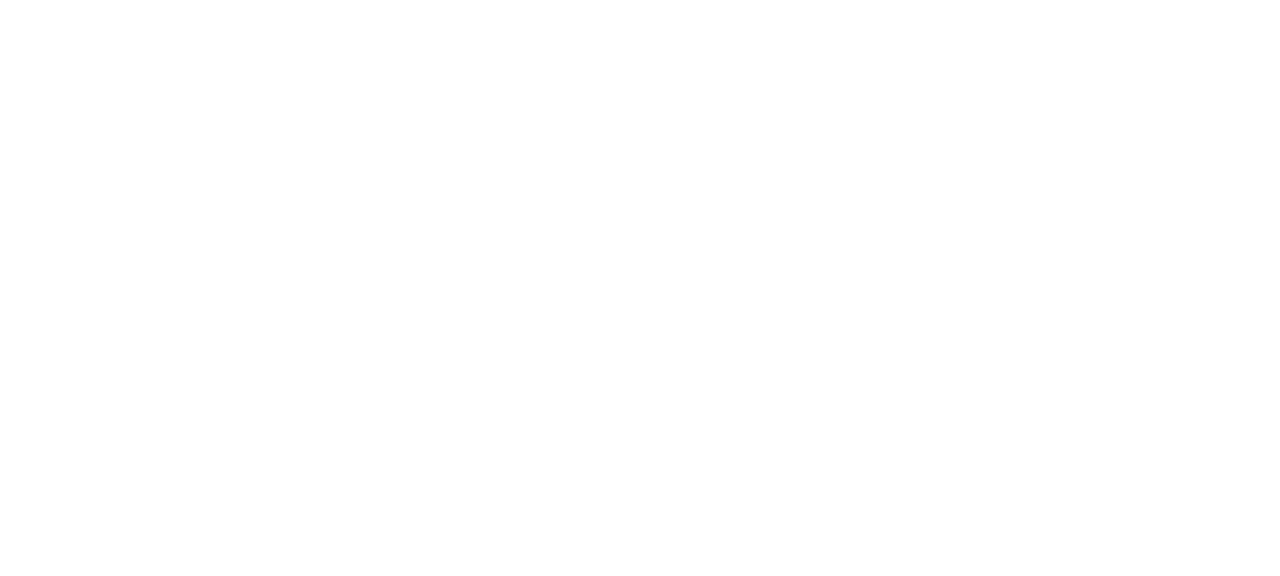
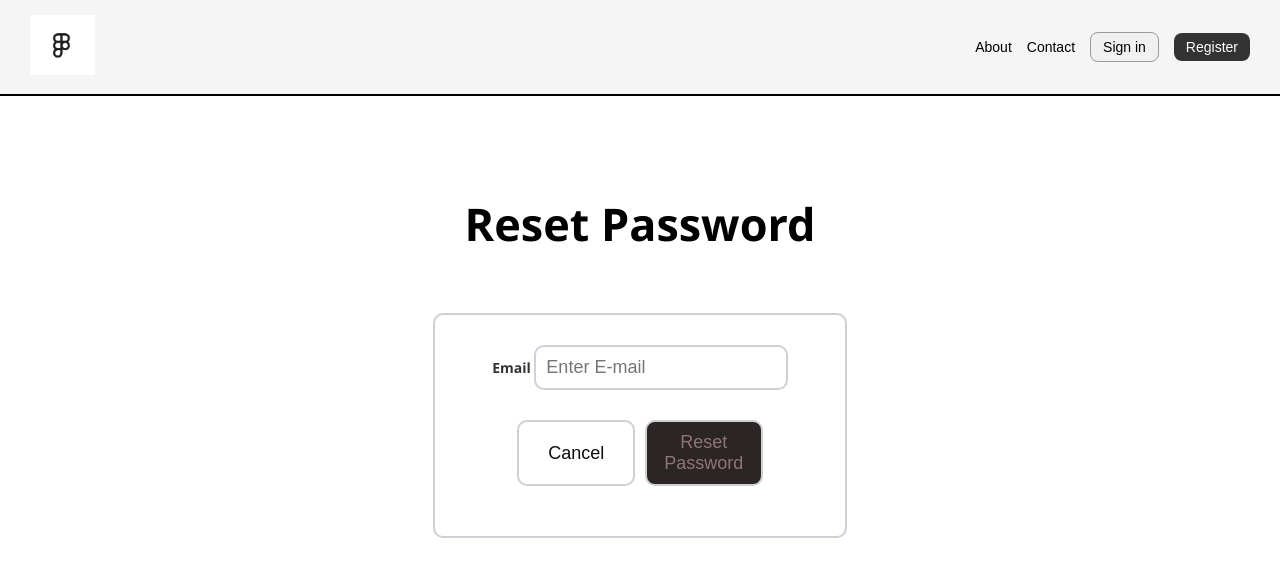
Before and after one commit to alyaver/DockVision, a React (Vite) app in the folder client/: page /forgot-password in a window 1280 px wide. Before the commit this address had no page. Shown: the top 576 px of the page. Built offline with nearby package versions, Linux system fonts and the light colour scheme.

Commit message:
DOCKV-160 forgot-password page and function

```diff
--- a/client/src/App.jsx
+++ b/client/src/App.jsx
@@ -6,6 +6,7 @@
 import Dashboard from './pages/Dashboard';
 import Confirmation from './pages/Confirmation';
 import ConfigurationSettings from "./pages/ConfigurationSettings.jsx";
+import ForgotPassword from "./pages/ForgotPassword.jsx";
 
 function App() {
   return (
@@ -18,6 +19,7 @@
         <Route path="/dashboard" element={<Dashboard />} />
         <Route path="/confirmation" element={<Confirmation />} />
         <Route path="/configuration-settings" element={<ConfigurationSettings />} />
+        <Route path="/forgot-password" element={<ForgotPassword/>} />
       </Routes>
     </Router>
   );
--- /dev/null
+++ b/client/src/ForgotPassword.css
@@ -0,0 +1,122 @@
+.forgotPassword {
+  padding: 40px 24px 80px;
+  font-family: 'Segoe UI', Tahoma, Geneva, Verdana, sans-serif;
+}
+
+.forgotPassword-hero {
+  text-align: center;
+  padding: 20px 20px;
+  margin-bottom: 40px;
+}
+
+.forgotPassword-heading {
+  justify-content: center;
+  align-items: center;
+  height: 15vh;
+  margin-bottom: 0px;
+  font-size: 45px;
+  font-weight: 700;
+}
+
+.email-label{
+  font-size: 14px;
+  font-weight: 600;
+  color:#333;
+
+}
+
+.resetPassword {
+  display: flex;
+  flex-direction: column;
+  align-items: flex-start;
+  padding: 30px 5px 30px;
+  gap: 10px;
+  margin: 0 auto;
+  margin-top: 0px;
+  margin-bottom: 20px;
+  max-width: 400px;
+  border: 2px solid #ced0d6;
+  border-radius: 10px;
+}
+
+.button-group{
+  display:flex;
+  gap: 10px;
+  margin: 0 auto;
+  margin-top: 0px;
+  margin-bottom: 20px;
+
+}
+.email-info{
+  display: inline;
+  align-items: flex-start;
+  margin: 0 auto;
+  margin-top: 0px;
+  margin-bottom: 20px;
+  gap: 10px;
+}
+
+.email-box {
+  margin-top: 5px;
+  margin-bottom: 10px;
+  margin: 0 auto;
+  width: 85%;
+  text-align: left;
+  padding: 10px 10px 10px;
+  font-size: 18px;
+  font-weight: 100px;
+  color: rgb(109, 109, 109);
+
+  border: 2px solid #ced0d6;
+  border-radius: 10px;
+  box-sizing: border-box;
+}
+
+.submit-Button {
+  margin-top: 5px;
+  margin-bottom: 10px;
+  margin: 0 auto;
+  width: 85%;
+
+  text-align: center;
+  padding: 10px 10px 10px;
+  font-size: 18px;
+  font-weight: 100px;
+  color: rgb(145, 117, 117);
+  background-color: #2b2525;
+
+  border: 2px solid #ced0d6;
+  border-radius: 10px;
+  box-sizing: border-box;
+  cursor: pointer;
+}
+
+.cancel-Button {
+  margin-top: 5px;
+  margin-bottom: 10px;
+  margin: 0 auto;
+  width: 85%;
+
+  text-align: center;
+  padding: 10px 10px 10px;
+  font-size: 18px;
+  font-weight: 100px;
+  color: rgb(13, 12, 12);
+  background-color: #ffffff;
+
+  border: 2px solid #ced0d6;
+  border-radius: 10px;
+  box-sizing: border-box;
+  cursor: pointer;
+}
+
+.email-box:hover,
+
+
+.submit-Button:hover {
+  background-color: #797878;
+}
+
+.cancel-Button:hover {
+  background-color: #f8f5f5;
+}
--- /dev/null
+++ b/client/src/pages/ForgotPassword.jsx
@@ -0,0 +1,55 @@
+import Navigation from '../components/Navigation';
+import '../NavBar.css';
+import '../ForgotPassword.css';
+import { useState } from 'react';
+import { useNavigate } from 'react-router-dom';
+
+const ForgotPassword = () => {
+  const navigate = useNavigate();
+  const [email, setEmail] = useState('');
+  const [message, setMessage] = useState('')
+  const [loading, setLoading] = useState(false);
+
+  const handleResetPassword = async () => {
+    setLoading(true);
+    try{
+      const res = await fetch('/api/forgot-password', {
+        method: 'POST',
+        headers: { 'Content-Type': 'application/json' },
+        body: JSON.stringify({ email }),
+      });
+
+      if (!res.ok) {
+        setMessage("Link Sent! Check Your Email.")
+      }else{
+        setMessage("Somthing went wrong! Try Again!")
+      }
+    }catch (err){
+      setMessage("Network error. Try Again!")
+    }
+    };
+
+return(
+  <>
+  <Navigation />
+  <main className = "forgotPassword">
+    <section className="forgotPassword-hero">
+      <h1 className="forgotPassword-heading">Reset Password</h1>
+        <div className="resetPassword">
+          <div className="email-info">
+            <label className="email-label" htmlFor="emailAddress" >Email </label>
+            <input className="email-box" type="text" id="emailAddress" placeholder="Enter E-mail" value={email} onChange={(e) => setEmail(e.target.value)}/>
+          </div>
+          {message && <p className= "reset-message">{message}</p>}
+          <div className="button-group">
+              <button className="cancel-Button" type="button" onClick={() => navigate('/sign-in')}>Cancel </button>  {/*redirect to signin page */}
+              <button className="submit-Button" type="button" onClick={handleResetPassword} disabled={loading}>{loading ? "Sent" :"Reset Password"}</button> {/*needs to validate user and then send email to user containing link to resetpassword page. */}
+          </div>
+        </div>
+    </section>
+  </main>
+  </>
+  );
+};
+
+export default ForgotPassword;
```
